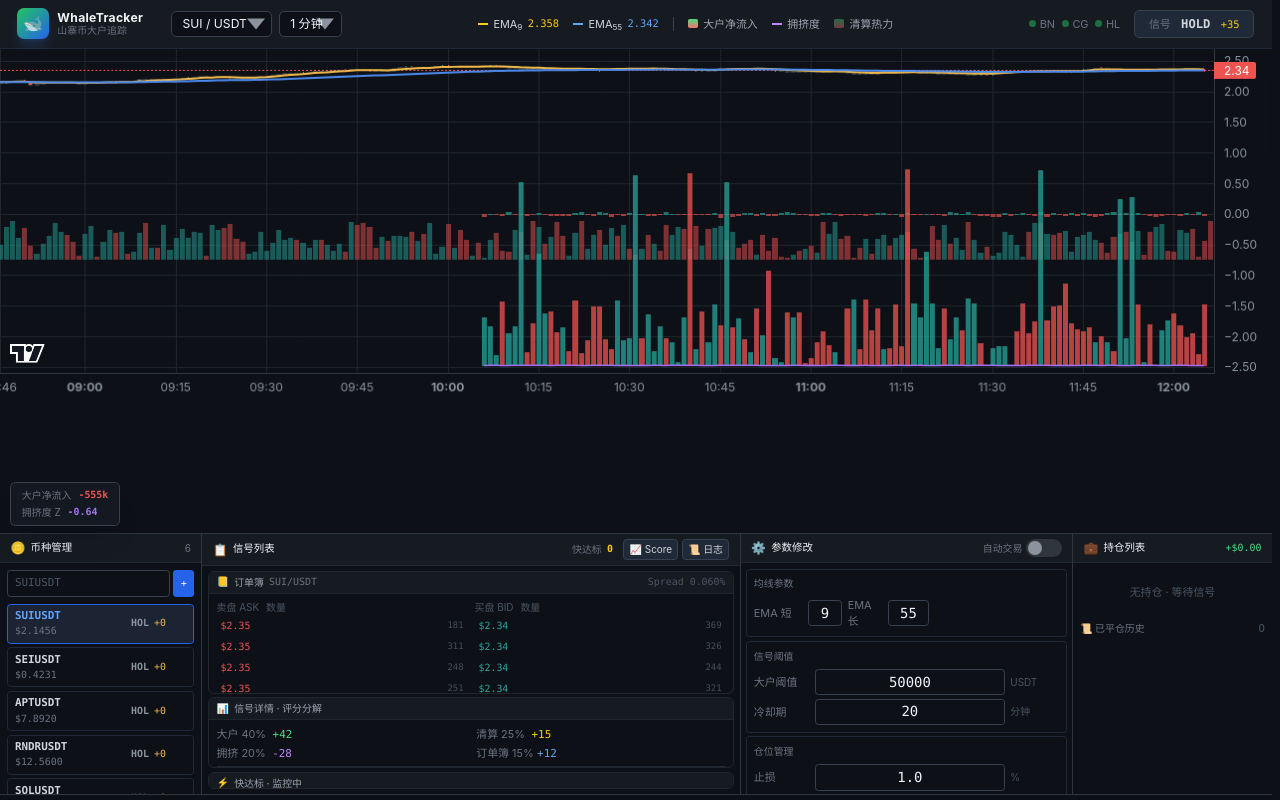
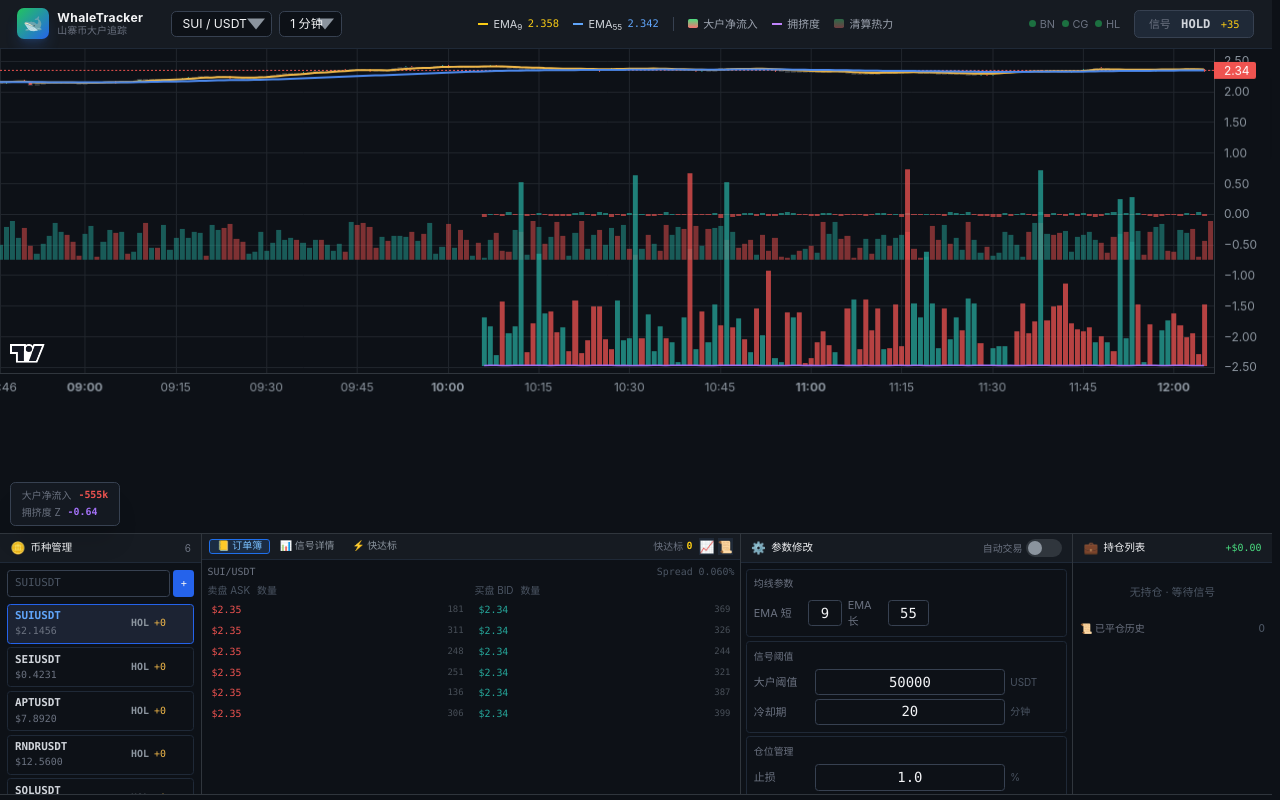
Before and after one commit to 65306272-alt/whale-tracker, an Electron app: page src/renderer/index.html in a window 1280 px wide. Drawn offline with Linux system fonts and the light colour scheme; no server answers.

Commit message:
refactor: 订单簿/信号详情/快达标 改为header文件夹按钮, 点击切换子块, 默认只显示订单簿

```diff
--- a/src/renderer/css/style.css
+++ b/src/renderer/css/style.css
@@ -232,3 +232,46 @@ canvas { display: block; width: 100% !important; height: 100% !important; }
 .wt-subcard-body > * {
     text-align: left;
 }
+
+/* ═══════════════════════════════════════════════════════
+   文件夹按钮 (panel header 里)
+   ═══════════════════════════════════════════════════════ */
+.wt-folder-btn {
+    display: inline-flex;
+    align-items: center;
+    gap: 3px;
+    padding: 2px 7px;
+    font-size: 10px;
+    line-height: 1;
+    color: #8b949e;
+    background: transparent;
+    border: 1px solid transparent;
+    border-radius: 3px;
+    cursor: pointer;
+    font-weight: 500;
+    letter-spacing: 0;
+    white-space: nowrap;
+    transition: background 0.12s, color 0.12s, border-color 0.12s;
+    text-align: left;
+}
+.wt-folder-btn:hover {
+    background: rgba(56,139,253,0.1);
+    color: #58a6ff;
+    border-color: #1f6feb33;
+}
+.wt-folder-btn.wt-folder-active {
+    background: rgba(56,139,253,0.15);
+    color: #79c0ff;
+    border-color: #1f6feb;
+}
+.wt-folder-icon { font-size: 10px; }
+
+/* 子卡片: 紧凑, 无额外圆角/边框 (父级已分组) */
+.wt-signals-header + .wt-panel-body .wt-subcard {
+    background: transparent;
+    border: none;
+    border-radius: 0;
+    overflow: visible;
+    padding: 0;
+}
+.wt-signals-header + .wt-panel-body .wt-subcard .wt-folder-icon { display: none; }
--- a/src/renderer/index.html
+++ b/src/renderer/index.html
@@ -151,33 +151,34 @@
 
                 <!-- ==================== 面板 2: 信号列表 (最宽) ==================== -->
                 <div id="panelSignals" class="wt-panel flex flex-col" style="min-width:360px; flex:1 0 0">
-                    <div class="wt-panel-header flex items-center justify-between px-3 py-1.5 border-b border-gray-800 bg-[#161b22]">
-                        <div class="flex items-center gap-1.5">
-                            <span>📋</span>
-                            <span class="text-xs font-medium">信号列表</span>
+                    <div class="wt-panel-header wt-signals-header flex items-center justify-between px-2 py-1 border-b border-gray-800 bg-[#161b22]">
+                        <!-- 左: 3 个文件夹按钮 紧凑靠左 -->
+                        <div class="flex items-center gap-0.5">
+                            <button class="wt-folder-btn wt-folder-active"   data-sub="ob"    title="订单簿">📒 订单簿</button>
+                            <button class="wt-folder-btn"                   data-sub="sig"   title="信号详情">📊 信号详情</button>
+                            <button class="wt-folder-btn"                   data-sub="near"  title="快达标信号">⚡ 快达标</button>
                         </div>
+                        <!-- 右: 状态 + toggle -->
                         <div class="flex items-center gap-1">
-                            <div class="flex items-center gap-1.5 mr-2">
+                            <div class="flex items-center gap-1 mr-1">
                                 <span class="text-[10px] text-gray-500">快达标</span>
                                 <span id="nearSignalCount" class="text-[10px] font-bold text-yellow-400 font-mono">0</span>
                             </div>
-                            <button id="btnToggleScore" class="wt-mini-btn px-1.5 py-0.5 rounded text-[10px] border border-gray-700 bg-gray-800 hover:bg-gray-700 text-gray-300 transition" title="Score 历史">📈 Score</button>
-                            <button id="btnToggleLog"   class="wt-mini-btn px-1.5 py-0.5 rounded text-[10px] border border-gray-700 bg-gray-800 hover:bg-gray-700 text-gray-300 transition" title="实时日志">📜 日志</button>
+                            <button id="btnToggleScore" class="wt-mini-btn" title="Score 历史">📈</button>
+                            <button id="btnToggleLog"   class="wt-mini-btn" title="实时日志">📜</button>
                         </div>
                     </div>
                     <div class="wt-panel-body flex-1 p-1.5 overflow-auto flex flex-col gap-1">
 
                         <!-- 2.1 订单簿 -->
-                        <div class="wt-subcard">
-                            <div class="wt-subcard-header">
+                        <div id="sub-ob" class="wt-subcard">
+                            <div class="flex items-center justify-between mb-1">
                                 <div class="flex items-center gap-1.5">
-                                    <span class="wt-subcard-icon">📒</span>
-                                    <span class="text-[10px] text-gray-400 font-medium">订单簿</span>
+                                    <span class="wt-folder-icon">📒</span>
                                     <span id="obSymbolLabel" class="text-[10px] font-mono text-gray-500">SUI/USDT</span>
                                 </div>
                                 <span id="spreadLabel" class="text-[10px] text-gray-600 font-mono">Spread 0.03%</span>
                             </div>
-                            <div class="wt-subcard-body">
                             <div class="orderbook-grid grid grid-cols-2 gap-2 text-[10px]">
                                 <div>
                                     <div class="text-gray-600 mb-0.5 text-left"><span>卖盘 ASK</span><span class="text-gray-600 ml-2">数量</span></div>
@@ -189,24 +190,16 @@
                                 </div>
                             </div>
                         </div>
-                        </div>
 
                         <!-- 2.2 信号详情 -->
-                        <div class="wt-subcard">
-                            <div class="wt-subcard-header">
-                                <div class="flex items-center gap-1.5">
-                                    <span class="wt-subcard-icon">📊</span>
-                                    <span class="text-[10px] text-gray-400 font-medium">信号详情 · 评分分解</span>
-                                </div>
-                            </div>
-                            <div class="wt-subcard-body">
-                                <div class="grid grid-cols-2 gap-x-3 gap-y-0.5 text-[11px] text-left">
+                        <div id="sub-sig" class="wt-subcard hidden">
+                            <div class="grid grid-cols-2 gap-x-3 gap-y-0.5 text-[11px] text-left mb-1">
                                 <div><span class="text-gray-500">大户 40%</span>  <span id="detailWhale" class="font-mono text-green-400 ml-1">+42</span></div>
                                 <div><span class="text-gray-500">清算 25%</span>  <span id="detailLiq" class="font-mono text-yellow-400 ml-1">+15</span></div>
                                 <div><span class="text-gray-500">拥挤 20%</span>  <span id="detailCrowd" class="font-mono text-purple-400 ml-1">-28</span></div>
                                 <div><span class="text-gray-500">订单簿 15%</span><span id="detailOb" class="font-mono text-blue-400 ml-1">+12</span></div>
                             </div>
-                                <div class="border-t border-gray-800 mt-1 pt-1 flex items-center justify-between">
+                            <div class="flex items-center justify-between">
                                 <div class="flex items-center gap-2">
                                     <span class="text-gray-500 text-[11px]">加权</span>
                                     <span id="detailTotal" class="text-base font-bold font-mono text-emerald-400">+26.1</span>
@@ -217,20 +210,11 @@
                                 </div>
                             </div>
                         </div>
-                        </div>
 
                         <!-- 2.3 快达标信号 -->
-                        <div class="wt-subcard">
-                            <div class="wt-subcard-header">
-                                <div class="flex items-center gap-1.5">
-                                    <span class="wt-subcard-icon">⚡</span>
-                                    <span class="text-[10px] text-gray-400 font-medium">快达标 · 监控中</span>
-                                </div>
-                            </div>
-                            <div class="wt-subcard-body p-0">
+                        <div id="sub-near" class="wt-subcard hidden">
                             <div id="nearSignalList" class="flex flex-col gap-0 text-[11px] font-mono">
                                 <!-- 动态填充 -->
-                                </div>
                             </div>
                         </div>
                     </div>
--- a/src/renderer/js/app.js
+++ b/src/renderer/js/app.js
@@ -411,6 +411,21 @@ document.addEventListener('DOMContentLoaded', () => {
         document.getElementById('signalLog').innerHTML = '';
     });
 
+    // ===== 信号列表 header 里的 3 个文件夹按钮: 切换子块显示 =====
+    (function initFolderTabs() {
+        const map = { 'ob':'sub-ob', 'sig':'sub-sig', 'near':'sub-near' };
+        const btns = document.querySelectorAll('.wt-folder-btn[data-sub]');
+        const setActive = (key) => {
+            btns.forEach(b => b.classList.toggle('wt-folder-active', b.dataset.sub === key));
+            for (const [k, id] of Object.entries(map)) {
+                const el = document.getElementById(id);
+                if (el) el.classList.toggle('hidden', k !== key);
+            }
+        };
+        btns.forEach(b => b.addEventListener('click', () => setActive(b.dataset.sub)));
+        setActive('ob');   // 默认显示订单簿
+    })();
+
     // ===== 信号列表 header 里的 Score / 日志 toggle 按钮 =====
     (function initFooterToggle() {
         const footer = document.getElementById('bottomFooter');
```
Lines whose indentation alone changed are shown as unchanged.
